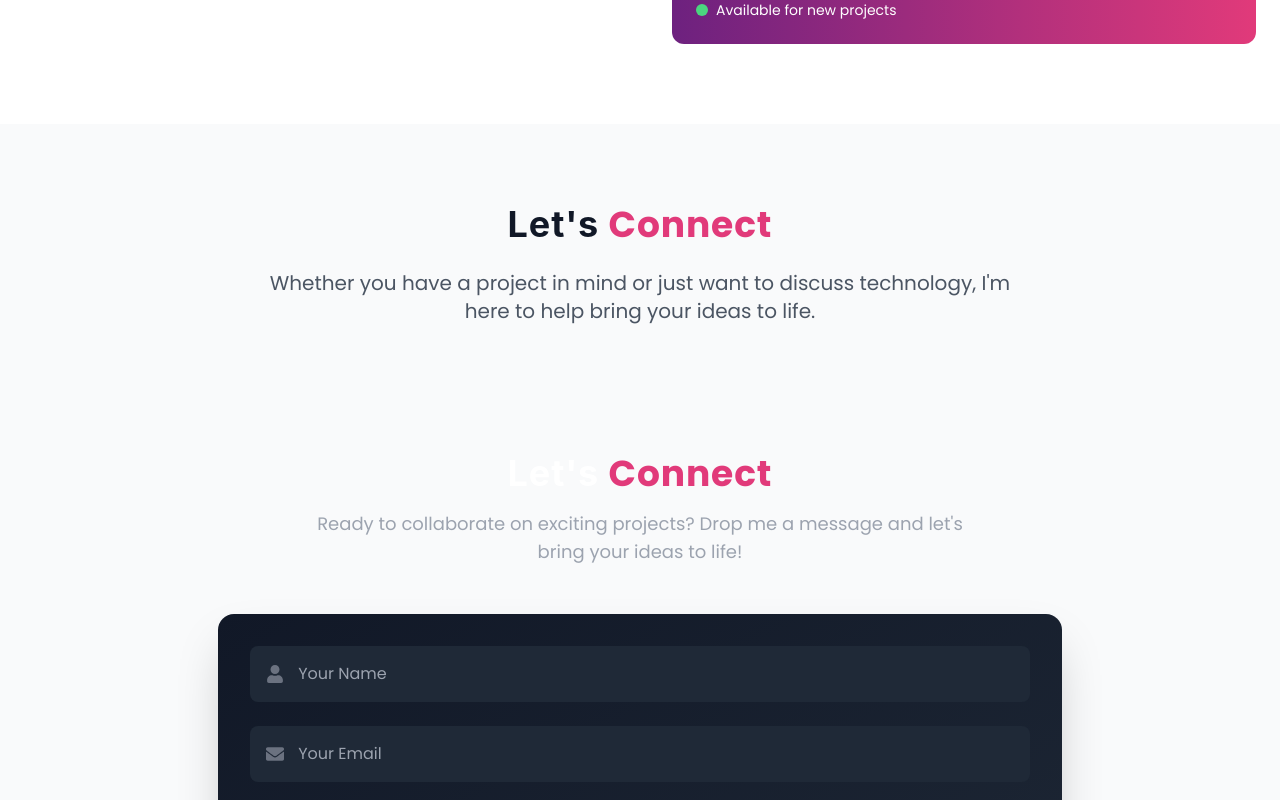
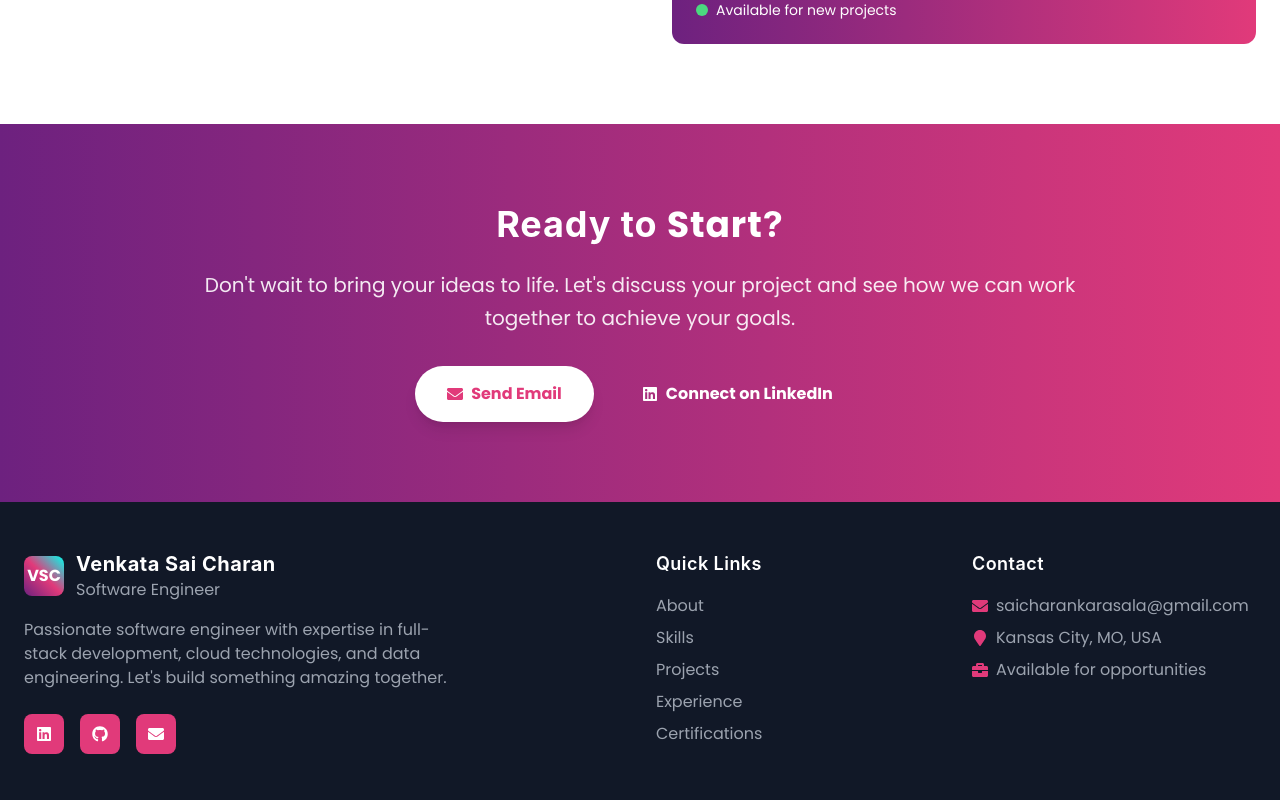
Before and after one commit to saicharankarasala/sai-charan-website, a React (Vite) app: page /contact in a window 1280 px wide. Shown: the part 1260-2060 px from the top of the page. Built offline with nearby package versions, Linux system fonts and the light colour scheme.

Commit message:
Remove duplicate contact forms and EnhancedContact component for cleaner Contact page

```diff
--- a/src/pages/Contact.jsx
+++ b/src/pages/Contact.jsx
@@ -5,7 +5,7 @@ import {
   FaTwitter, FaInstagram, FaPaperPlane, FaUser, FaBuilding,
   FaComment, FaCheckCircle, FaTimes
 } from 'react-icons/fa';
-import EnhancedContact from '../components/EnhancedContact';
+
 
 const Contact = () => {
   const [formData, setFormData] = useState({
@@ -348,28 +348,7 @@ const Contact = () => {
         </div>
       </section>
 
-      {/* Enhanced Contact Component */}
-      <section className="py-20 px-6 bg-gray-50">
-        <div className="container mx-auto max-w-6xl">
-          <motion.div
-            initial={{ opacity: 0, y: 50 }}
-            whileInView={{ opacity: 1, y: 0 }}
-            transition={{ duration: 0.8 }}
-            viewport={{ once: true }}
-            className="text-center mb-16"
-          >
-            <h2 className="text-4xl font-bold mb-6 text-gray-900">
-              Let's <span className="text-[#e13a7a]">Connect</span>
-            </h2>
-            <p className="text-xl text-gray-600 max-w-3xl mx-auto">
-              Whether you have a project in mind or just want to discuss technology,
-              I'm here to help bring your ideas to life.
-            </p>
-          </motion.div>
 
-          <EnhancedContact />
-        </div>
-      </section>
 
       {/* Call to Action */}
       <section className="py-20 px-6 bg-gradient-to-r from-[#6d217f] to-[#e13a7a] text-white">
```
